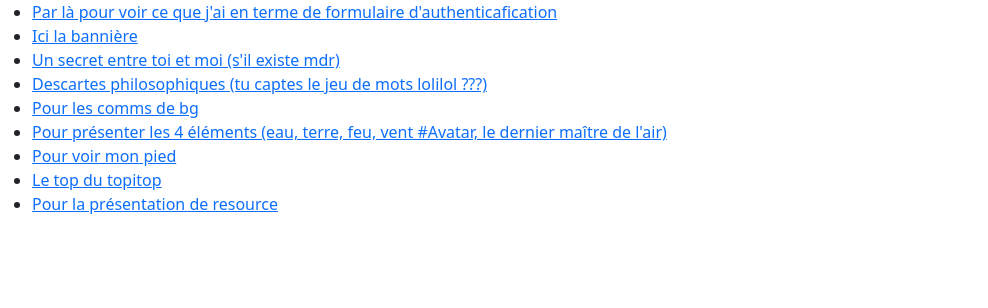
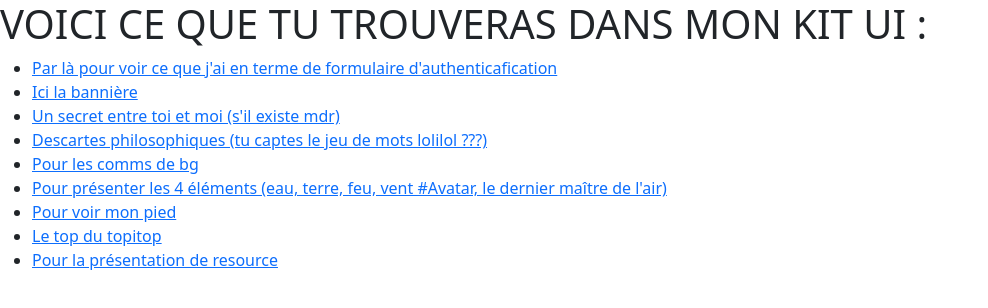
Before and after one commit to Nicoclos/kit_ui_project, a plain HTML site: page de_views/index.html in a window 1280 px wide. Shown: the whole page, without its empty margins (0-988 px from the left). Drawn offline with Linux system fonts and the light colour scheme; files that its build step writes are made by us from their sources.

Commit message:
initialisation totale

```diff
--- a/de_views/index.html
+++ b/de_views/index.html
@@ -10,7 +10,7 @@
     <title>DER UI KIT PROJECT TOTAL SECRET</title>
 </head>
 <body>
-
+    <h1>VOICI CE QUE TU TROUVERAS DANS MON KIT UI :</h1>
     <ul>
         <li><a href="authentica_form.html">Par là pour voir ce que j'ai en terme de formulaire d'authenticafication</a></li>
         <li><a href="banner.html">Ici la bannière</a></li>
```
